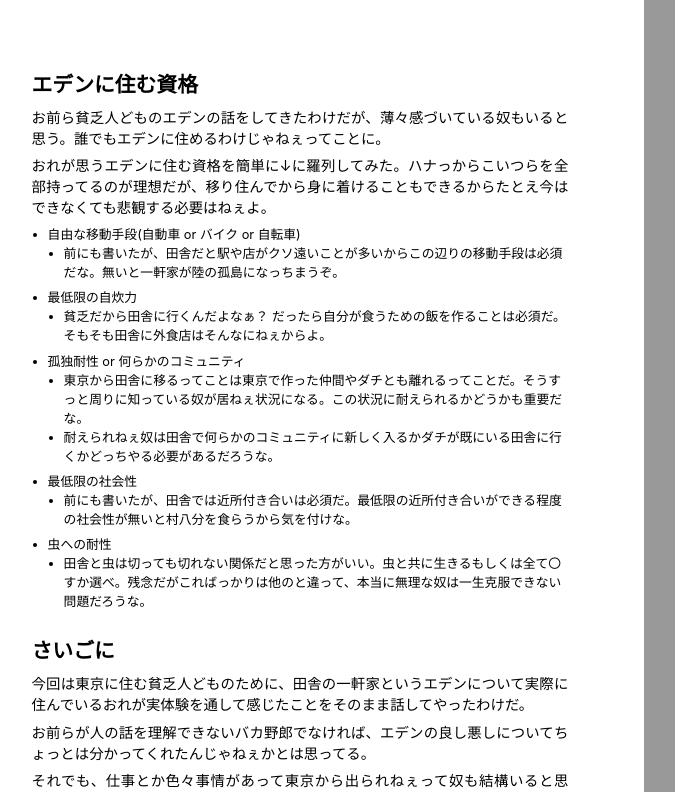
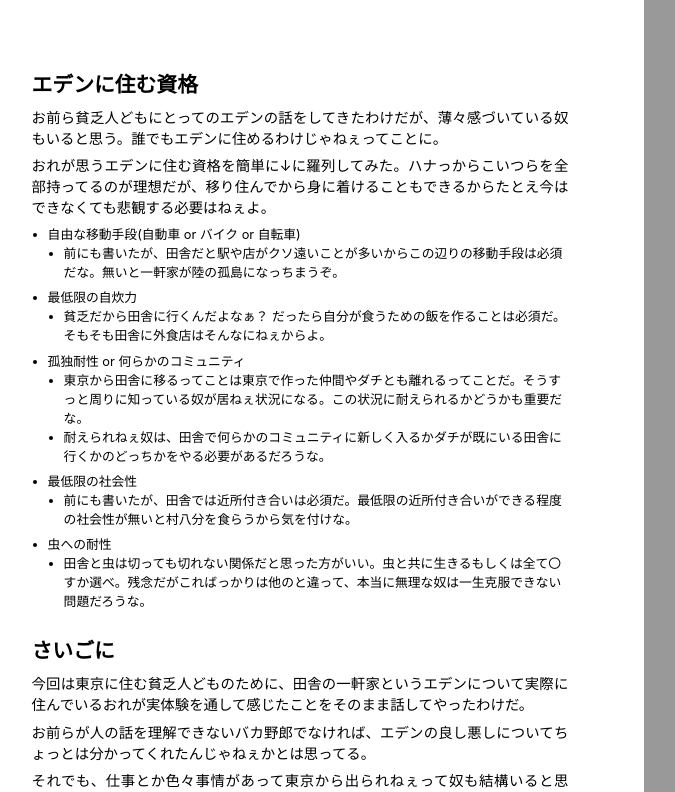
Before and after one commit to tayama0324/cybermetal, a Next.js app: page /dera/11 in a window 1280 px wide. Shown: the top 792 px of the page, without its empty margins (44-719 px from the left). Built offline with nearby package versions, Linux system fonts and the light colour scheme.

Commit message:
ちんぴらDの記事の誤字等修正

```diff
--- a/pages/dera/11.tsx
+++ b/pages/dera/11.tsx
@@ -5,7 +5,7 @@ export default function Page() {
     <div>
       <h2>エデンに住む資格</h2>
       <p>
-        お前ら貧乏人どものエデンの話をしてきたわけだが、薄々感づいている奴もいると思う。誰でもエデンに住めるわけじゃねぇってことに。
+        お前ら貧乏人どもにとってのエデンの話をしてきたわけだが、薄々感づいている奴もいると思う。誰でもエデンに住めるわけじゃねぇってことに。
       </p>
       <p>
         おれが思うエデンに住む資格を簡単に↓に羅列してみた。ハナっからこいつらを全部持ってるのが理想だが、移り住んでから身に着けることもできるからたとえ今はできなくても悲観する必要はねぇよ。
@@ -24,7 +24,7 @@ export default function Page() {
         <li>孤独耐性 or 何らかのコミュニティ
           <ul>
             <li>東京から田舎に移るってことは東京で作った仲間やダチとも離れるってことだ。そうすっと周りに知っている奴が居ねぇ状況になる。この状況に耐えられるかどうかも重要だな。</li>
-            <li>耐えられねぇ奴は田舎で何らかのコミュニティに新しく入るかダチが既にいる田舎に行くかどっちやる必要があるだろうな。</li>
+            <li>耐えられねぇ奴は、田舎で何らかのコミュニティに新しく入るかダチが既にいる田舎に行くかのどっちかをやる必要があるだろうな。</li>
           </ul>
         </li>
         <li>最低限の社会性
```
